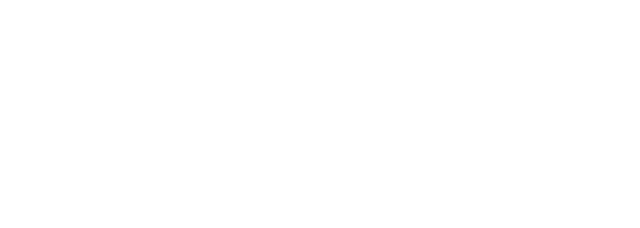
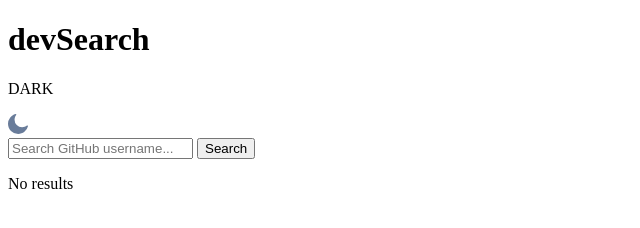
Before and after one commit to jmeegan2/GitHub-Search-App--API-practice-, a plain HTML site: page index.html in a window 1280 px wide. Shown: the whole page, without its empty margins (0-640 px from the left). Drawn offline with Linux system fonts and the light colour scheme.

Commit message:
Setting the html up first, about half way atm

```diff
--- a/index.html
+++ b/index.html
@@ -1,13 +1,41 @@
 <!DOCTYPE html>
 <html lang="en">
+
 <head>
     <meta charset="UTF-8">
     <meta http-equiv="X-UA-Compatible" content="IE=edge">
     <meta name="viewport" content="width=device-width, initial-scale=1.0">
+    <link rel="icon" type="image/png" sizes="32x32" href="./assets/favicon-32x32.png">
+    <!-- Font -->
+    <link rel="preconnect" href="https://fonts.googleapis.com">
+    <link rel="preconnect" href="https://fonts.gstatic.com" crossorigin>
+    <link href="https://fonts.googleapis.com/css2?family=Space+Mono:wght@400;700&display=swap" rel="stylesheet">
     <title>FrontEnd Mentor || Github user search app</title>
     <link rel="stylesheet" href="style.css">
 </head>
+
 <body>
+    <main>
+        <div class="container">
+            <div class="header">
+                <h1 class="title">devSearch</h1>
+                <div id="btn-mode">
+                    <p id="mode-text">DARK</p>
+                    <div class="icon-container"><img id="mode-icon" src="assets/icon-moon.svg"></div>
+                </div>
+            </div>
+            <div class="searchbar-container active">
+                <label for="">
+                    <input type="search" name="user-input" id="input" placeholder="Search GitHub username...">
+                </label>
+                <button class="btn-search" id="submit">Search</button>
+                <div class="error">
+                    <p id="no-results">No results</p>
+                </div>
+            </div>
 
+        </div>
+    </main>
 </body>
+
 </html>
```
